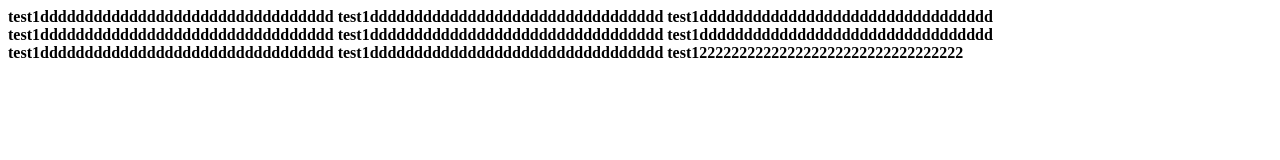
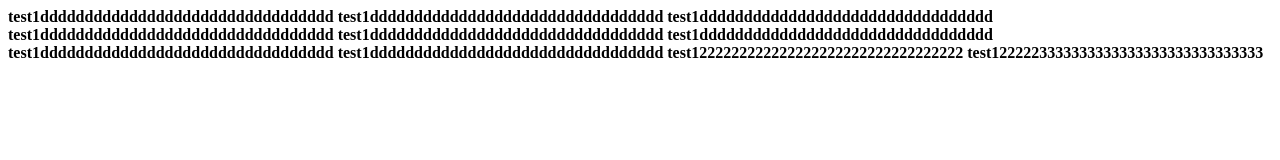
Before and after one commit to sutthikiet023/test1, a plain HTML site: page index.html in a window 1280 px wide. Drawn offline with Linux system fonts and the light colour scheme.

Commit message:
ทดสอบ3

```diff
--- a/index.html
+++ b/index.html
@@ -15,5 +15,6 @@
     <b>test1ddddddddddddddddddddddddddddddddd</b>
     <b>test1ddddddddddddddddddddddddddddddddd</b>
     <b>test1222222222222222222222222222222222</b>
+    <b>test1222223333333333333333333333333333</b>
 </body>
 </html>
```
